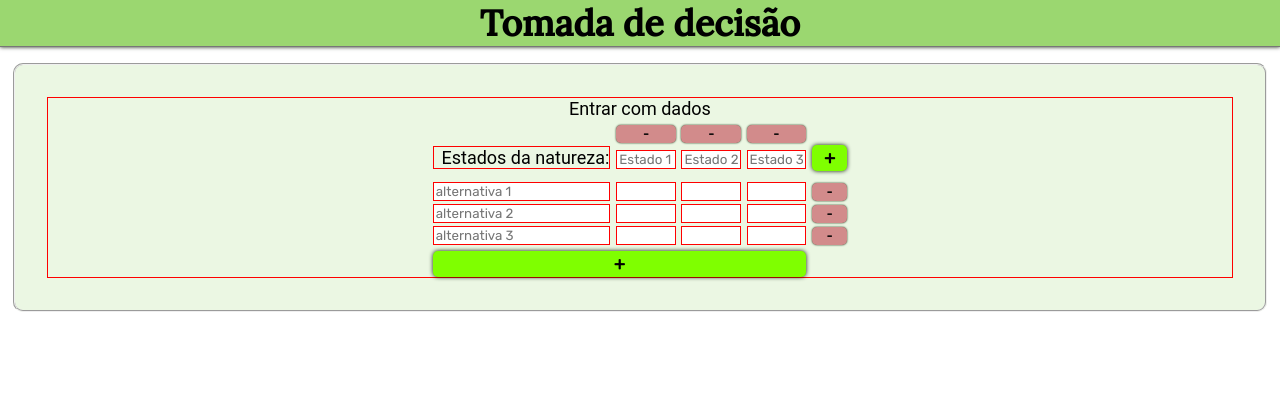
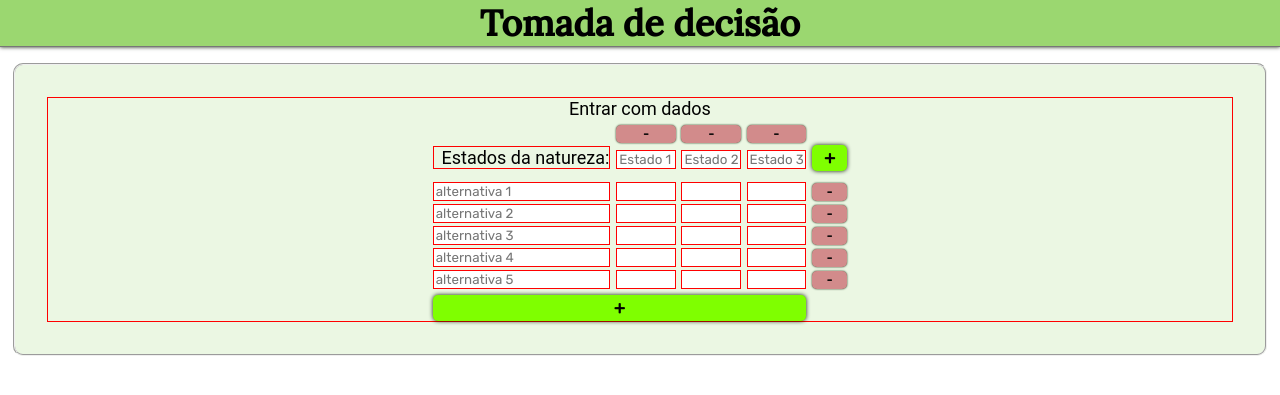
Before and after one commit to damianvaz/tomada-de-decisao, a PHP site: page /main.php in a window 1280 px wide. Shown: the top 395 px of the page. Run offline with PHP 8.4, Linux system fonts and the light colour scheme.

Commit message:
Commit from ItelliJ 2

```diff
--- a/includes/util.inc.php
+++ b/includes/util.inc.php
@@ -1,21 +1,27 @@
 <?php
     function printAlternative($alternativeNumber, $StatesQtd) {
         $alternative = "alternativa $alternativeNumber";
+
         echo "<input class='alternativeName' type='text' name='$alternative' placeholder='$alternative'>";
         $counter = 0;
+        // Printing the inputs for the alternative data
         while($counter < $StatesQtd) {
             $counter++;
             $name = "alternative".$alternativeNumber."state".$counter;
             echo "<input class='alternativeData' type='text' name='$name'>";
         }
 
+        // Printing the minus button for the alternative with correct style and position and the highlight for the button
         $top = 60 + (22 * $alternativeNumber);
         $top .= "px";
-        $width = (13.5 + (5.5 * $StatesQtd));
-        $left = 0 + (100 - $width)/2;
+        $width = (15 + (5.5 * $StatesQtd));
+        $totalWidth = (18.5 + (5.5 * $StatesQtd));
+        $left = (100 - $totalWidth)/2;
         $highlight = "<div class='minusAlternativeHighlight minusAlternativeHighlight$alternativeNumber' style='top:$top;width:$width%;left: $left%'></div>";
         $style = "<style>button.minusAlternative$alternativeNumber:hover + .minusAlternativeHighlight$alternativeNumber{ display: block }</style>";
-        echo "<button class='minusAlternative minusAlternative$alternativeNumber' name='minusAlternative$alternativeNumber'>-</button>$highlight$style<br>";
+        $atribute = "minusAlternative$alternativeNumber";
+        $buttonMinusAlternative = "<button class='minusAlternative $atribute' name='$atribute'>-</button>";
+        echo "$buttonMinusAlternative$highlight$style<br>";
     }
     function printStates($StatesNumber, $alternativesNumber) {
         $counter = 0;
@@ -26,17 +32,18 @@
 
         echo "<label class='placeholder'>-</label>";
         $stateNameEcho = $labelStateName;
-        $height = (30 + (21 * $alternativesNumber));
+        //$height = ((19 * $alternativesNumber));
+        $height = (30 + (22 * $alternativesNumber));
         $height .= "px";
-        $width = (18.5 + (5.5 * $StatesNumber));
+        $totalWidth = (18.5 + (5.5 * $StatesNumber));
 
-        if($width > 100) {
+        if($totalWidth > 100) {
             $left = 15.5;
         } else {
-            $left = 15.5 + (100 - $width)/2;
+            $left = 15.5 + (100 - $totalWidth)/2;
         }
 
-        // Prints the minus buttons for the states with corret style and position, and also prepares the text for the states input to echo after
+        // Prints the minus buttons for the states with correct style and position, and also prepares the text for the states input to echo after
         while ($counter < $StatesNumber) {
             $counter++;
             $style = "<style>button.minusState$counter:hover + .minusStateHighlight$counter{ display: block; }</style>";
@@ -50,35 +57,35 @@
         // Prints placeholder button to space correctly after the minus state buttons, then prints the inputs for the states names, and finally prints the add state button
         echo "$placeholderButton$stateNameEcho$addStateButton";
     }
-//function printStates($number) {
-//    $counter = 0;
-//    //$stateNameEcho = "<br><label for='stateName' class='alinha'>Estados da natureza:</label>";
-//    echo "<label for='stateName' class='alinha'>Estados da natureza:</label>";
-//    while ($counter < $number) {
-//        $counter++;
-//        echo "<input class='stateName' type='text' name='stateName$counter'
-//                  placeholder='Estado $counter'>";
-//       // echo "<button class='minusState' name='minusState$counter'>-</button>";
-//    }
-//    echo "<button class='addState' name='addState'>+</button><br>";
-//}
-//function printStates($number) {
-//    $counter = 0;
-//    echo "<label for='stateName' class='alinha'>Estados da natureza:</label>";
-//    $echoInc = "";
-//    while ($counter < $number) {
-//        $counter++;
-//        $echoInc .= "<input class='stateName' type='text' name='stateName$counter'
-//                  placeholder='Estado $counter'>";
-//        echo "<input class='stateName' type='text' name='stateName$counter'
-//                  placeholder='Estado $counter'>";
-//        // echo "<button class='minusState' name='minusState$counter'>-</button>";
-//    }
-//    echo "<button class='addState' name='addState'>+</button><br>
-//          <label for='stateName' class='alinha'>Estados da natureza:</label>
-//          $echoInc
-//          <button class='addState' name='addState'>+</button><br>";
-//}
+    function handlePost() {
+        if(isset($_POST['addState'])) {
+            $_SESSION['states']++;
+        }
+        if(isset($_POST['addAlternative'])) {
+            $_SESSION['alternatives']++;
+        }
+        if(isset($_SESSION['states'])) {
+            $counter = 0;
+            while ($counter < $_SESSION['states']) {
+                $counter++;
+                $atribute = "minusState$counter";
+                if(isset($_POST[$atribute])) {
+                    $_SESSION['states']--;
+                }
+            }
+        }
+        if(isset($_SESSION['alternatives'])) {
+            $counter = 0;
+            while ($counter < $_SESSION['alternatives']) {
+                $counter++;
+                $atribute = "minusAlternative$counter";
+                if(isset($_POST[$atribute])) {
+                    $_SESSION['alternatives']--;
+                }
+            }
+        }
+    }
+
 //    function selectCursos() {
 //        global $conexao, $tabelaCurso;
 //        $cursos = $conexao->query("SELECT * FROM $tabelaCurso") or exit($conexao->error);
--- a/main.php
+++ b/main.php
@@ -14,45 +14,32 @@ require "./includes/util.inc.php";
 <body>
 <h1>Tomada de decisão</h1>
 
-<form action="main.php" method="post">
+<form action="main.php" method="post" id="form">
     <fieldset>
         <div class="enterData">
         <legend>Entrar com dados</legend>
 
+
         <?php
             session_start();
+            handlePost();
             $states = $_SESSION['states'] = (isset($_SESSION['states']) ? $_SESSION['states'] : 3);
-            $alternatives = $_SESSION['alternatives'] = (isset($_SESSION['alternatives']) ? $_SESSION['alternatives'] : 3);
+            $alternatives = $_SESSION['alternatives'] = (isset($_SESSION['alternatives']) ? $_SESSION['alternatives'] :5);
 
-            if (isset($_POST['addAlternative'])) {
-                $alternatives = $_SESSION['alternatives'] + 1;
-                $_SESSION['alternatives'] = $alternatives;
-            }
+            printStates($states, $alternatives);
 
-
-            if (isset($_POST['addState'])) {
-                $states = $_SESSION['states'] + 1;
-                $_SESSION['states'] = $states;
-            }
-
-            printStates($_SESSION['states'], $_SESSION['alternatives']);
-
-            $counter = 0;
-            while ($counter < $_SESSION['alternatives']) {
+            $counter = 1;
+            while ($counter <= $alternatives) {
+                printAlternative($counter,$_SESSION['states']);
                 $counter++;
-                printAlternative($counter,$_SESSION['states']);
-                $atribute = "minusAlternative$counter";
-                if (isset($_POST[$atribute])) {
-                    $alternatives = $_SESSION['alternatives'] - 1;
-                    $_SESSION['alternatives'] = $alternatives;
-                }
             }
             $buttonWidth = 15 + (5.5 * $_SESSION['states']);
-            echo "<button class='addAlternative' name='addAlternative' style='width:$buttonWidth%'>+</button><button class='placeholder'>+</button><br>";
+            $buttonAddAlternative = "<button class='addAlternative' name='addAlternative' style='width:$buttonWidth%'>+</button>";
+            $buttonPlaceHolder = "<button class='placeholder'>+</button>";
+            echo "$buttonAddAlternative$buttonPlaceHolder";
         ?>
         </div>
     </fieldset>
-
 
 
 </form>
--- a/style.css
+++ b/style.css
@@ -116,7 +116,8 @@ button.addAlternative {
     width: 5%;
     background-color: #d28b8bcc;
     position: absolute;
-    bottom: 35px;
+    bottom: 26px;
+    margin-bottom: .5%;
     z-index: 1;
     left: 0;
 }
```
